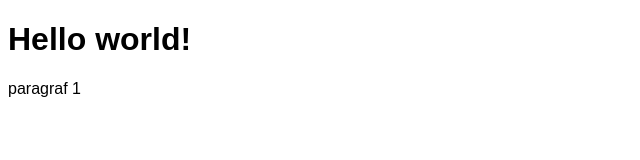
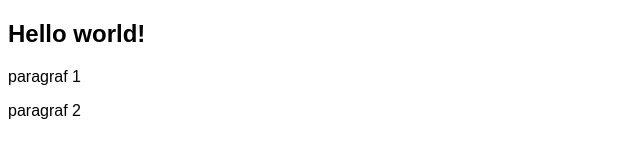
Before and after one commit to sandhikagalih/rekweb-pertemuan-4, a plain HTML site: page index.html in a window 1280 px wide. Shown: the whole page, without its empty margins (0-640 px from the left). Drawn offline with Linux system fonts and the light colour scheme.

Commit message:
mengganti h1 menjadi h2 dan menambahkan paragraf baru

```diff
--- a/index.html
+++ b/index.html
@@ -10,8 +10,9 @@
 </head>
 
 <body>
-  <h1>Hello world!</h1>
+  <h2>Hello world!</h2>
   <p>paragraf 1</p>
+  <p>paragraf 2</p>
 
   <script src="script.js"></script>
 </body>
```
